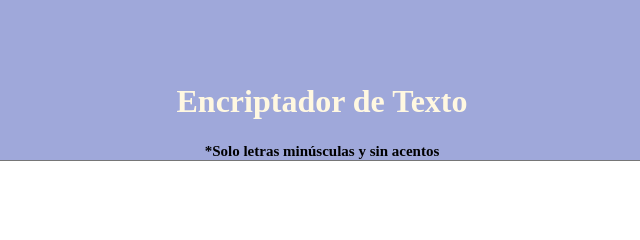
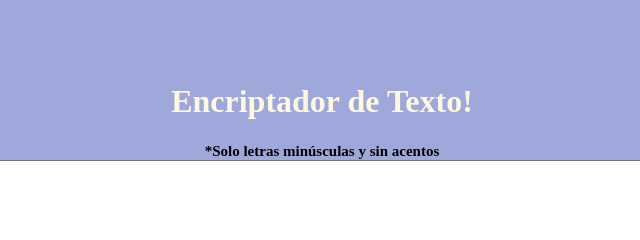
Before and after one commit to JoseGustavoValladaresBarahona/encriptadordetexto, a plain HTML site: page pantalla.html in a window 1280 px wide. Shown: the top 240 px of the page, 318-958 px from the left. Drawn offline with Linux system fonts and the light colour scheme.

Commit message:
mejorando el titulo

```diff
--- a/pantalla.html
+++ b/pantalla.html
@@ -11,7 +11,7 @@
     <br>
     <br>
     <br>
-    <h1>Encriptador de Texto</h1>
+    <h1>Encriptador de Texto!</h1>
      <label for="ingreso-texto"><strong>*Solo letras minúsculas y sin acentos</strong</label><br>
      <textarea id="ingreso" placeholder="Ingrese el texto aqui" required></textarea>
      <br>
```
